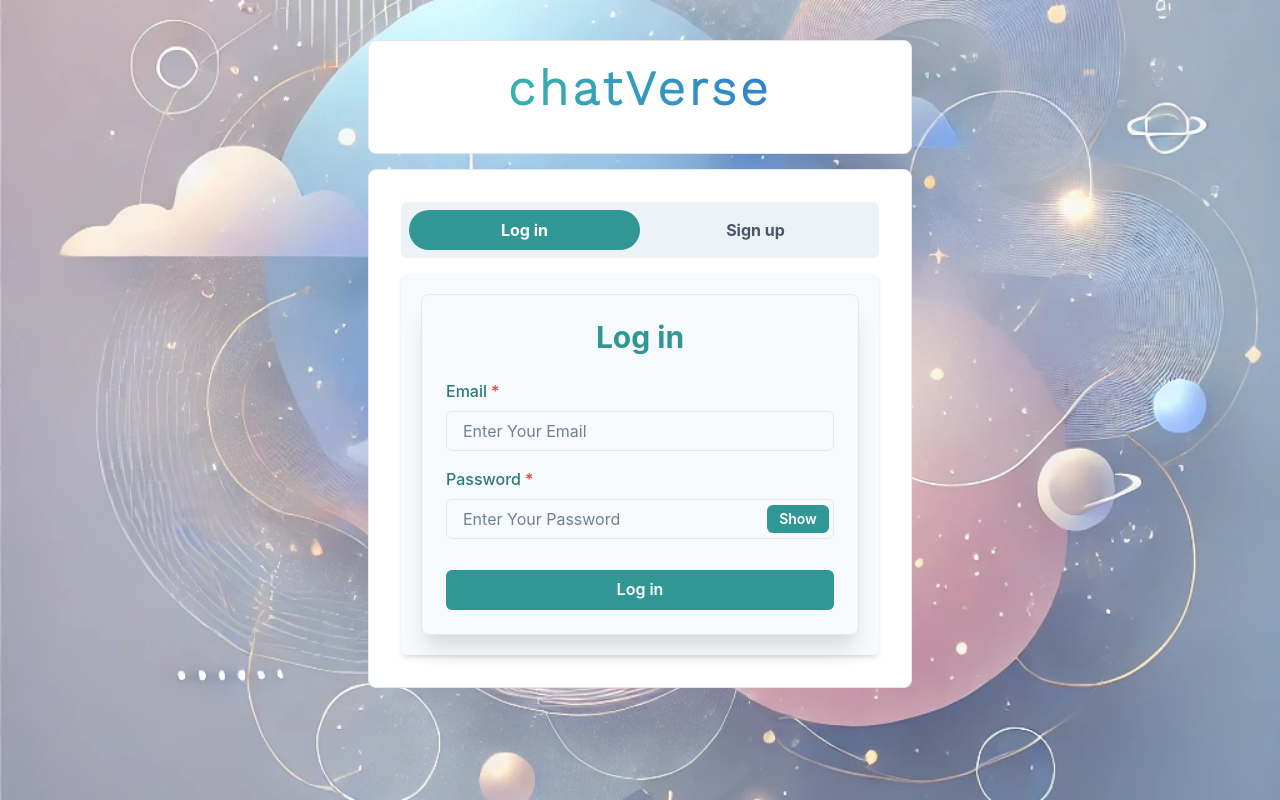
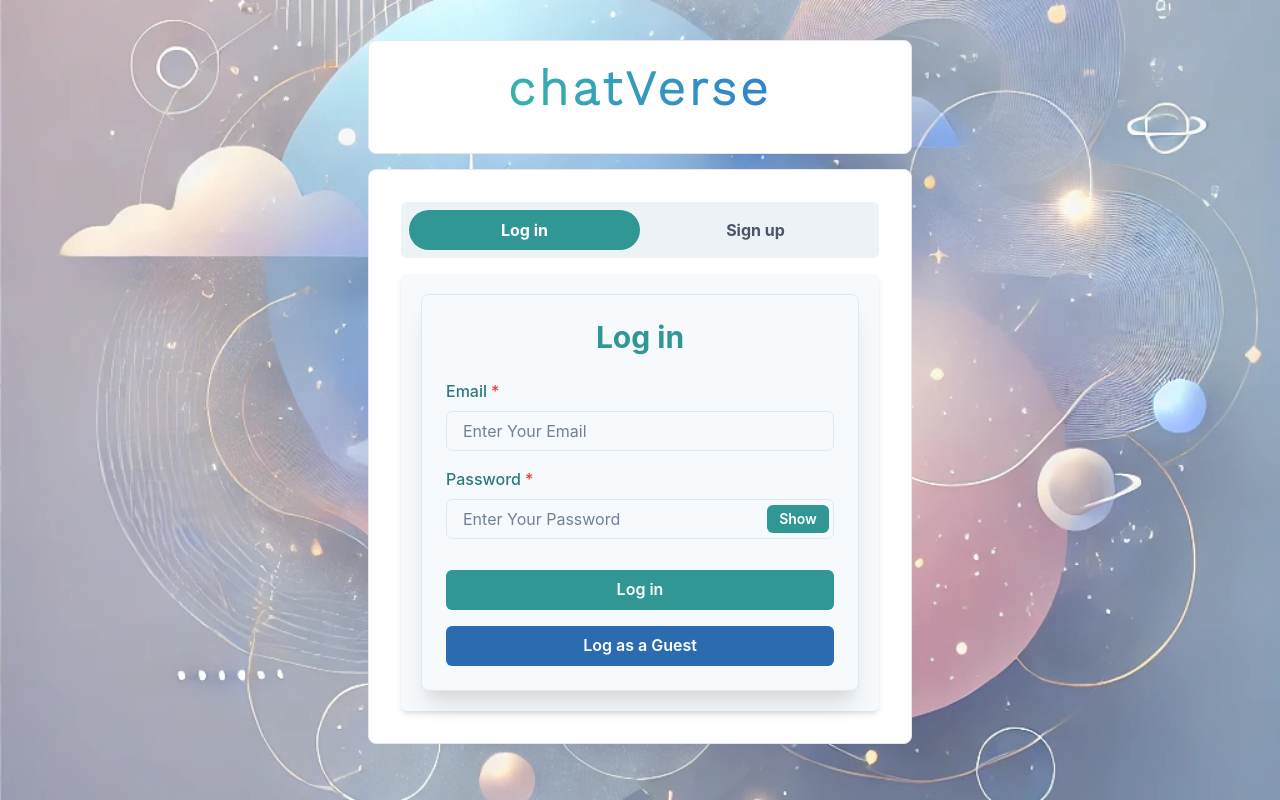
Before and after one commit to isharaU/ChatVerse, a React (Create React App) app in the folder frontend/: page / in a window 1280 px wide. Built offline with nearby package versions, Linux system fonts and the light colour scheme.

Commit message:
Add guest login option to Login component for enhanced user accessibility

```diff
--- a/frontend/src/components/authentication/Login.js
+++ b/frontend/src/components/authentication/Login.js
@@ -35,8 +35,8 @@ const Login = () => {
         Log in
       </Heading>
 
-        <VStack spacing={4} align="stretch">
-          <FormControl id="email" isRequired>
+      <VStack spacing={4} align="stretch">
+        <FormControl id="email" isRequired>
           <FormLabel color="teal.600">Email</FormLabel>
           <Input
             placeholder="Enter Your Email"
@@ -72,9 +72,26 @@ const Login = () => {
         >
           Log in
         </Button>
+
+        <Button
+          colorScheme="blue"
+          variant="solid"
+          width="100%"
+          style={{ marginTop: 0 }}
+          onClick={() => {
+            setEmail("guest@example.com");
+            setPassword("guest");
+          }}
+          bg="blue.600" // Default background color
+          _hover={{ bg: "blue.300" }}
+        >
+          Log as a Guest
+      </Button>
+
+
       </VStack>
     </Box>
   );
-}
+};
 
-export default Login
+export default Login;
```
